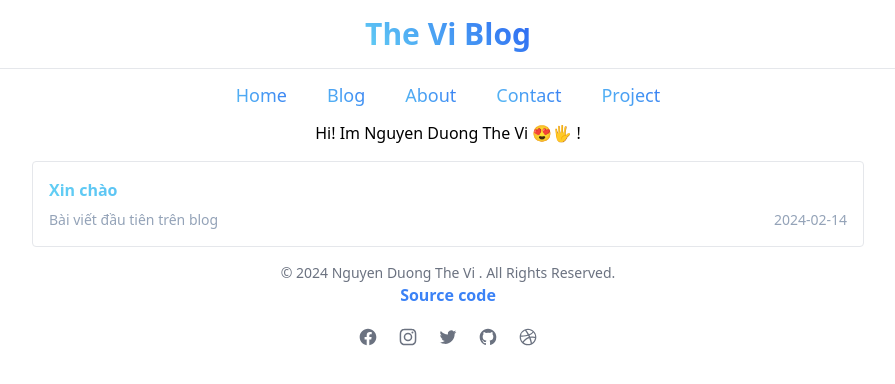
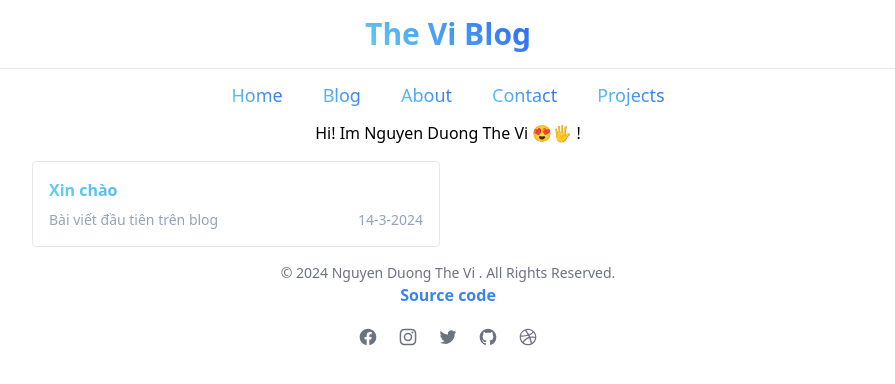
Before and after one commit to thevi31415/nguyenduongtheviblog, a Next.js app: page / in a window 1280 px wide. Shown: the top 384 px of the page, without its empty margins (192-1087 px from the left). Built offline with nearby package versions, Linux system fonts and the light colour scheme.

Commit message:
Chỉnh sửa giao diện

```diff
--- a/app/about/page.tsx
+++ b/app/about/page.tsx
@@ -1,9 +1,5 @@
 import Image from "next/image";
 
 export default function About() {
-  return (
-    <div>
-      <h1>About</h1>
-    </div>
-  );
+  return <div>About</div>;
 }
--- a/app/layout.tsx
+++ b/app/layout.tsx
@@ -1,17 +1,16 @@
 import type { Metadata } from "next";
 import { Inter } from "next/font/google";
 import "./globals.css";
+
 import Link from "next/link";
 import Image from "next/image";
 import Navbar from "./components/navbar/page"; // Thêm dấu chấm phẩy ở đây
 import Footer from "./components/footer/page";
 const inter = Inter({ subsets: ["latin"] });
-
 export const metadata: Metadata = {
-  title: "Nguyen Duong The Vi",
-  description: "Generated by create next app",
+  title: "The Vi Blog",
+  description: "This is my personal blog, sharing about my everyday life.",
 };
-
 export default function RootLayout({
   children,
 }: Readonly<{
@@ -26,7 +25,7 @@ export default function RootLayout({
               <div className="hidden md:block"></div>
               <div className="text-center">
                 <div className="text-3xl gradient-text font-bold">
-                  The Vi Blog
+                  <Link href="/">The Vi Blog</Link>
                 </div>
                 {/* <div className="text-lg text-slate-500">
                   Friday, Nov 18,2022
@@ -38,20 +37,58 @@ export default function RootLayout({
         <div>
           <div id="menu">
             <ul className="justify-center text-lg font-medium md:flex">
-              <li className="p-3 mx-2 text-black gradient-text">
-                <a href="/">Home</a>
+              <li className="p-3 mx-2 ">
+                <p className="relative group">
+                  <span>
+                    <Link href="/" className="gradient-text">
+                      Home
+                    </Link>
+                  </span>
+                  <span className="absolute -bottom-1 left-0 w-0 h-1 bg-blue-500 transition-all group-hover:w-full"></span>
+                </p>
               </li>
-              <li className="p-3 mx-2 text-slate-600 hover:text-black gradient-text">
-                <a href="/blog">Blog</a>
+              <li className="p-3 mx-2 ">
+                <p className="relative group">
+                  <span>
+                    <Link href="/blog" className="gradient-text">
+                      Blog
+                    </Link>
+                  </span>
+                  <span className="absolute -bottom-1 left-0 w-0 h-1 bg-blue-500 transition-all group-hover:w-full"></span>
+                </p>
               </li>
-              <li className="p-3 mx-2 text-slate-600 hover:text-black gradient-text">
-                <a href="/about">About</a>
+
+              <li className="p-3 mx-2 ">
+                <p className="relative group">
+                  <span>
+                    <Link href="/about" className="gradient-text">
+                      About
+                    </Link>
+                  </span>
+                  <span className="absolute -bottom-1 left-0 w-0 h-1 bg-blue-500 transition-all group-hover:w-full"></span>
+                </p>
               </li>
-              <li className="p-3 mx-2 text-slate-600 hover:text-black gradient-text">
-                <a href="/contact">Contact</a>
+
+              <li className="p-3 mx-2 ">
+                <p className="relative group">
+                  <span>
+                    <Link href="/contact" className="gradient-text">
+                      Contact
+                    </Link>
+                  </span>
+                  <span className="absolute -bottom-1 left-0 w-0 h-1 bg-blue-500 transition-all group-hover:w-full"></span>
+                </p>
               </li>
-              <li className="p-3 mx-2 text-slate-600 hover:text-black gradient-text">
-                <a href="/project">Project</a>
+
+              <li className="p-3 mx-2 ">
+                <p className="relative group">
+                  <span>
+                    <Link href="/project" className="gradient-text">
+                      Projects
+                    </Link>
+                  </span>
+                  <span className="absolute -bottom-1 left-0 w-0 h-1 bg-blue-500 transition-all group-hover:w-full"></span>
+                </p>
               </li>
             </ul>
           </div>
--- a/app/page.tsx
+++ b/app/page.tsx
@@ -3,14 +3,13 @@ import Link from "next/link";
 import fs from "fs";
 import matter from "gray-matter";
 import { PostMetadata } from "@/components/PostMetadata";
+import { useEffect, useState } from "react";
 ("@/components/PostMetadata");
 
 const getPostMetadata = (): PostMetadata[] => {
   const folder = "posts/";
   const files = fs.readdirSync(folder);
   const markdownPosts = files.filter((file) => file.endsWith(".md"));
-
-  // Get gray-matter data from each file.
   const posts = markdownPosts.map((fileName) => {
     const fileContents = fs.readFileSync(`posts/${fileName}`, "utf8");
     const matterResult = matter(fileContents);
@@ -21,15 +20,18 @@ const getPostMetadata = (): PostMetadata[] => {
       slug: fileName.replace(".md", ""),
     };
   });
-  return posts;
+  return posts.sort((a, b) => {
+    const dateA = new Date(a.date.split("-").reverse().join("-"));
+    const dateB = new Date(b.date.split("-").reverse().join("-"));
+    return dateB.getTime() - dateA.getTime(); // Sắp xếp giảm dần, bài đăng mới nhất sẽ đứng trước
+  });
 };
 export default async function Home() {
   const postMetadata = getPostMetadata();
-
   const postPreviews = postMetadata.map((post) => (
     // eslint-disable-next-line react/jsx-key
-    <>
-      <li className="flex flex-col w-full dark:hover:bg-slate-900 border hover:bg-slate-50 rounded p-4 mb-4 dark:border-slate-600 dark:bg-black hover:shadow-sm dark:hover:shadow-sm">
+    <div key={post.slug}>
+      <div className="flex flex-col w-full dark:hover:bg-slate-900 border hover:bg-slate-50 rounded p-4 mb-4 dark:border-slate-600 dark:bg-black hover:shadow-sm dark:hover:shadow-sm">
         <span className="font-bold gradient-text">
           {" "}
           <Link href={`/posts/${post.slug}`}>{post.title}</Link>
@@ -38,9 +40,10 @@ export default async function Home() {
           <span className="text-sm text-slate-400 mt-2">{post.subtitle}</span>
           <time className="text-sm text-slate-400 mt-2">{post.date}</time>
         </div>
-      </li>
-    </>
+      </div>{" "}
+    </div>
   ));
+
   return (
     <div>
       {" "}
@@ -49,7 +52,12 @@ export default async function Home() {
           Hi! Im Nguyen Duong The Vi 😍🖐 !
         </div>
       </div>
-      {postPreviews}
+      <div className="overflow-hidden">
+        {" "}
+        <div className="grid grid-cols-2 gap-4 sm:grid-cols-2">
+          {postPreviews}
+        </div>{" "}
+      </div>
     </div>
   );
 }
--- a/app/posts/[slug]/page.tsx
+++ b/app/posts/[slug]/page.tsx
@@ -2,6 +2,9 @@ import fs from "fs";
 import Markdown from "markdown-to-jsx";
 import matter from "gray-matter";
 import { PostMetadata } from "@/components/PostMetadata";
+import Head from "next/head";
+import { NextSeo } from "next-seo";
+import { Metadata } from "next";
 
 const getPostContent = (slug: string) => {
   const folder = "posts/";
@@ -39,7 +42,16 @@ export const generateStaticParams = async () => {
 const PostPage = (props: any) => {
   const slug = props.params.slug;
   const post = getPostContent(slug);
+  const metadata: Metadata = {
+    title: post.data.title,
+    description: "Your default description here", // Update description if needed
+  };
+
   return (
+    <>
+      <Head>
+        <title>fhfh</title>
+      </Head>
       <div>
         <div className="my-12 text-left gradient-text">
           <h1 className="text-6xl text-slate-600 font-bold ">
@@ -52,6 +64,7 @@ const PostPage = (props: any) => {
           <Markdown>{post.content}</Markdown>
         </article>
       </div>
+    </>
   );
 };
 
--- a/package.json
+++ b/package.json
@@ -17,6 +17,7 @@
     "gray-matter": "^4.0.3",
     "markdown-to-jsx": "^7.4.3",
     "next": "14.1.3",
+    "next-seo": "^6.5.0",
     "react": "^18",
     "react-dom": "^18"
   },
--- a/posts/xin-chao.md
+++ b/posts/xin-chao.md
@@ -1,7 +1,7 @@
 ---
 title: "Xin chào"
 subtitle: "Bài viết đầu tiên trên blog"
-date: "2024-02-14"
+date: "14-3-2024"
 ---
 
 ## Xin chào các bạn mình là Nguyễn Dương Thế Vĩ !!
```
Also changed, not shown: 1 other file (tests, documents, lock files or other folders). Lines whose indentation alone changed are shown as unchanged.
